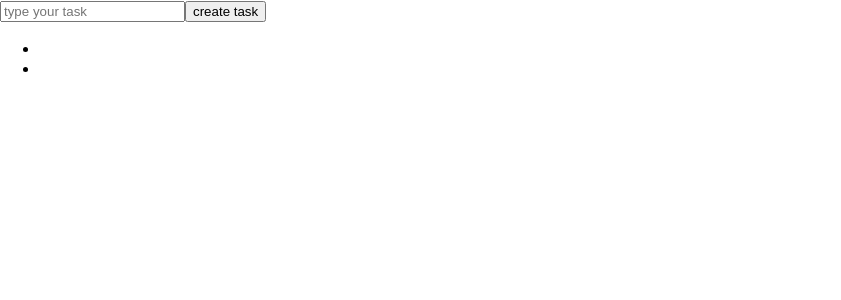
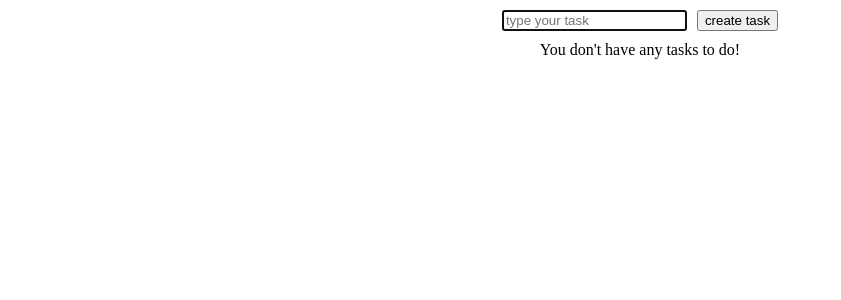
Before and after one commit to taotnpwaft/react-todo, a React (Create React App) app: page / in a window 1280 px wide. Shown: the top 300 px of the page, without its empty margins (0-841 px from the left). Built offline with nearby package versions, Linux system fonts and the light colour scheme.

Commit message:
Todo app made

```diff
--- a/src/App.css
+++ b/src/App.css
@@ -1,38 +1,13 @@
-.App {
-  text-align: center;
+form, ul, #zeroTasks{
+    width: fit-content;
+    margin-inline: auto;
+    margin-top: 10px
 }
 
-.App-logo {
-  height: 40vmin;
-  pointer-events: none;
+button{
+    margin-left: 10px
 }
 
-@media (prefers-reduced-motion: no-preference) {
-  .App-logo {
-    animation: App-logo-spin infinite 20s linear;
-  }
+button, li{
+    cursor: pointer
 }
-
-.App-header {
-  background-color: #282c34;
-  min-height: 100vh;
-  display: flex;
-  flex-direction: column;
-  align-items: center;
-  justify-content: center;
-  font-size: calc(10px + 2vmin);
-  color: white;
-}
-
-.App-link {
-  color: #61dafb;
-}
-
-@keyframes App-logo-spin {
-  from {
-    transform: rotate(0deg);
-  }
-  to {
-    transform: rotate(360deg);
-  }
-}
--- a/src/App.js
+++ b/src/App.js
@@ -1,5 +1,3 @@
-
-import './App.css';
 import Form from './components/form';
 
 function App() {
--- a/src/components/form.js
+++ b/src/components/form.js
@@ -1,24 +1,36 @@
-import React, {useState, useRef} from 'react'
+import React, {useState, useRef, useEffect} from 'react'
 import TodoList from './todoList';
+import '../App.css'
 
 export default function Form() {
 
     //task name and status (true if completed, false if not)
     const [task, setTask] = useState(['', false])
     //list of all tasks
-    // const [taskList, setTaskList] = useState([])
+    const [taskList, setTaskList] = useState([])
     const input = useRef()
 
+    useEffect(()=>{
+      input.current.focus()
+    }, [])
+
     function handleSubmit(e){
-        e.preventDefault();
-
+      e.preventDefault();
         // create a new task if input isn't empty and doesn't contain spaces only
         if (input.current.value.replace(/\s/g, '').length>0) {
-        //  setTaskList([...taskList, task])
+         setTaskList([...taskList, task])
          setTask(['', false])
         }
+      input.current.focus()
+    }
 
-        input.current.focus()
+    //this function changes status of a task (completed / not completed)
+    //it is also passed to TodoList component
+    function changeStatus(task, index){
+      setTaskList(taskList.map((a, i)=>{
+        if(i===index) return [task[0], !task[1]]
+        else return a
+      }))
     }
 
   return (
@@ -29,7 +41,11 @@ export default function Form() {
         <button type='submit'>create task</button>
     </form>
 
-    <TodoList task={task} ></TodoList>
+    {taskList.length===0 ?
+      <div id='zeroTasks'>You don't have any tasks to do!</div>
+      :
+      <TodoList taskList={taskList} fn={changeStatus}></TodoList>}
+
     </>
   )
 }
--- a/src/components/todoList.js
+++ b/src/components/todoList.js
@@ -1,29 +1,21 @@
-import React, {useEffect, useState} from 'react'
+import React from 'react'
 
 export default function TodoList(props) {
-
-    const [taskList, setTaskList] = useState([])
-
-    useEffect(()=>{
-        setTaskList(...taskList, props.task)
-    }, [props.task])
 
     const completed = {
         color: 'grey',
         textDecoration: 'line-through'
     }
 
-    function handleClick(e, i){
-        console.log(props.taskList[i][1])
-
-    }
-
   return (
     <>
     <ul>
-        { taskList.map((a, i)=>{
-            return <li key={i} style={a[1] === true ? completed : null }
-            onClick={e=>handleClick(e, i)}>{a}</li>
+        { props.taskList.map((a, i)=>{
+            return (
+            <li key={i} style={a[1] === true ? completed : null }
+              onClick={e=>props.fn(a, i)}
+              title={a[1] === true ? 'mark as completed' : 'mark as uncompleted'}
+            >{a}</li>)
         }) }
     </ul>
     </>
--- a/src/index.css
+++ /dev/null
@@ -1,13 +0,0 @@
-body {
-  margin: 0;
-  font-family: -apple-system, BlinkMacSystemFont, 'Segoe UI', 'Roboto', 'Oxygen',
-    'Ubuntu', 'Cantarell', 'Fira Sans', 'Droid Sans', 'Helvetica Neue',
-    sans-serif;
-  -webkit-font-smoothing: antialiased;
-  -moz-osx-font-smoothing: grayscale;
-}
-
-code {
-  font-family: source-code-pro, Menlo, Monaco, Consolas, 'Courier New',
-    monospace;
-}
--- a/src/index.js
+++ b/src/index.js
@@ -1,6 +1,5 @@
 import React from 'react';
 import ReactDOM from 'react-dom/client';
-import './index.css';
 import App from './App';
 
 
```
